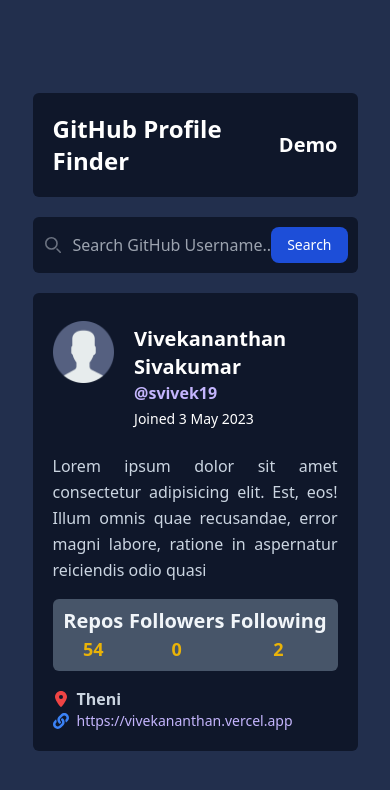
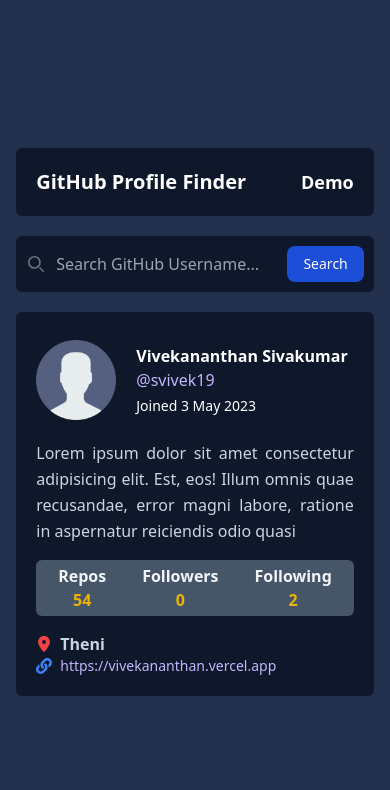
Before and after one commit to svivek19/github-profile-finder, a React (Vite) app: page / in a window 390 px wide. Shown: the top 790 px of the page. Built offline with nearby package versions, Linux system fonts and the light colour scheme.

Commit message:
responsive complete

```diff
--- a/src/components/Header.jsx
+++ b/src/components/Header.jsx
@@ -2,9 +2,11 @@
 
 function Header() {
   return (
-    <div className="w-5/6 mx-auto flex justify-between bg-slate-900 text-white p-5 m-5 rounded-md">
-      <h1 className="text-2xl font-semibold">GitHub Profile Finder</h1>
-      <button className="text-xl font-semibold">Demo</button>
+    <div className="w-11/12 md:w-5/6 mx-auto flex justify-between bg-slate-900 text-white p-5 m-5 rounded-md">
+      <h1 className="text-xl md:text-2xl font-semibold">
+        GitHub Profile Finder
+      </h1>
+      <button className="text-lg md:text-xl font-semibold">Demo</button>
     </div>
   );
 }
--- a/src/components/InputElement.jsx
+++ b/src/components/InputElement.jsx
@@ -3,7 +3,7 @@
 export default function InputElement() {
   return (
     <div>
-      <form className="w-5/6 mx-auto">
+      <form className="w-11/12 md:w-5/6 mx-auto">
         <label
           htmlFor="default-search"
           className="mb-2 text-sm font-medium text-gray-900 sr-only"
--- a/src/components/UserCard.jsx
+++ b/src/components/UserCard.jsx
@@ -5,16 +5,16 @@
 
 const UserCard = () => {
   return (
-    <div className="w-5/6 p-5 text-white mx-auto bg-slate-900 my-5 rounded-md">
+    <div className="w-11/12 md:w-5/6 p-5 text-white mx-auto bg-slate-900 my-5 rounded-md">
       <div className="flex mt-2 mb-5">
         <div>
           <img src={user} alt="user" width={80} />
         </div>
         <div className="my-1 ml-5">
-          <h3 className="font-bold text-xl cursor-pointer hover:text-blue-500 transition-all">
+          <h3 className="font-bold md:text-xl cursor-pointer hover:text-blue-500 transition-all">
             Vivekananthan Sivakumar
           </h3>
-          <p className="text-violet-300 font-semibold">@svivek19</p>
+          <p className="text-violet-300 md:font-semibold">@svivek19</p>
           <p className="text-sm mt-1">Joined 3 May 2023</p>
         </div>
       </div>
@@ -26,18 +26,18 @@
           reiciendis odio quasi
         </p>
 
-        <div className="flex justify-around my-4 bg-slate-600 p-2 rounded-md text-center">
+        <div className="flex justify-around my-4 bg-slate-600 md:p-2 p-1 rounded-md text-center">
           <div>
-            <h3 className="text-slate-100 font-bold text-xl">Repos</h3>
-            <p className="font-semibold text-lg text-yellow-500">54</p>
+            <h3 className="text-slate-100 font-bold md:text-xl">Repos</h3>
+            <p className="font-semibold md:text-lg text-yellow-500">54</p>
           </div>
           <div>
-            <h3 className="text-slate-100 font-bold text-xl">Followers</h3>
-            <p className="font-semibold text-lg text-yellow-500">0</p>
+            <h3 className="text-slate-100 font-bold md:text-xl">Followers</h3>
+            <p className="font-semibold md:text-lg text-yellow-500">0</p>
           </div>
           <div>
-            <h3 className="text-slate-100 font-bold text-xl">Following</h3>
-            <p className="font-semibold text-lg text-yellow-500">2</p>
+            <h3 className="text-slate-100 font-bold md:text-xl">Following</h3>
+            <p className="font-semibold md:text-lg text-yellow-500">2</p>
           </div>
         </div>
 
```
